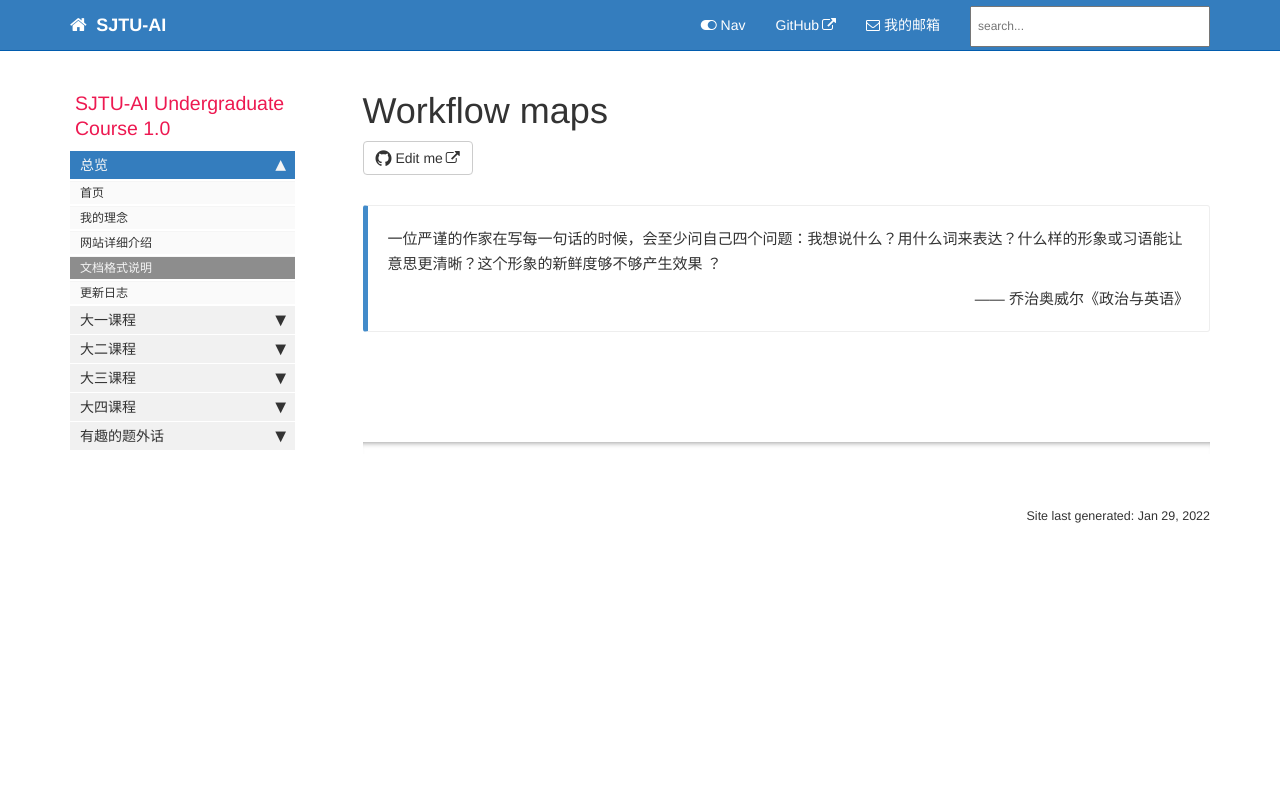
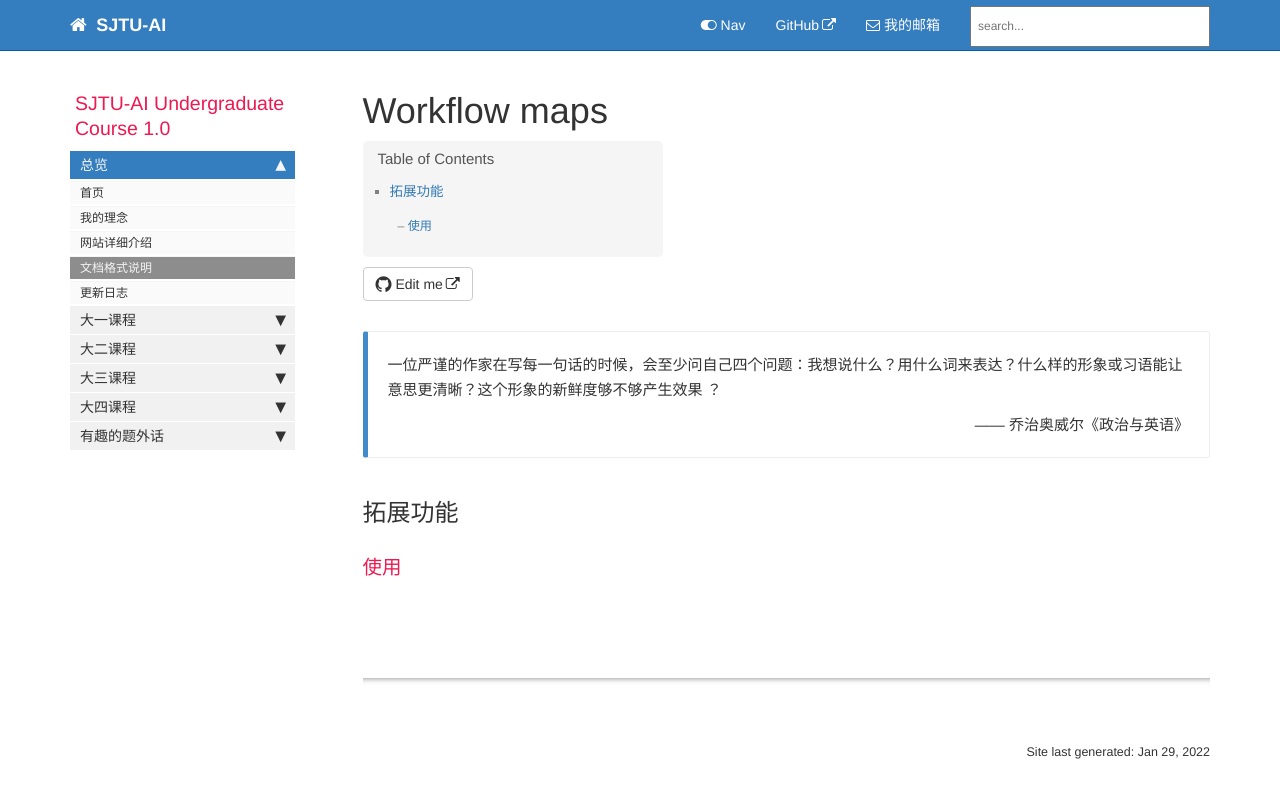
Before and after one commit to aisjtu/aisjtu.github.io, a Jekyll site: the page built from docs/pages/mydoc/mydoc_format_req.md, in a window 1280 px wide. Shown: the top 798 px of the page. Built offline with Jekyll 4.4.1, drawn with Linux system fonts in a browser that asks for light colours; comment, search, counter and statistics services are not loaded.

Commit message:
Update mydoc_format_req.md

```diff
--- a/docs/pages/mydoc/mydoc_format_req.md
+++ b/docs/pages/mydoc/mydoc_format_req.md
@@ -12,4 +12,19 @@ folder: mydoc
 {{site.data.alerts.end}}
 
 
+
+
+
+
+
+
+
+## 拓展功能
+
+### 使用
+
+
+
+
+
 {% include links.html %}
```
